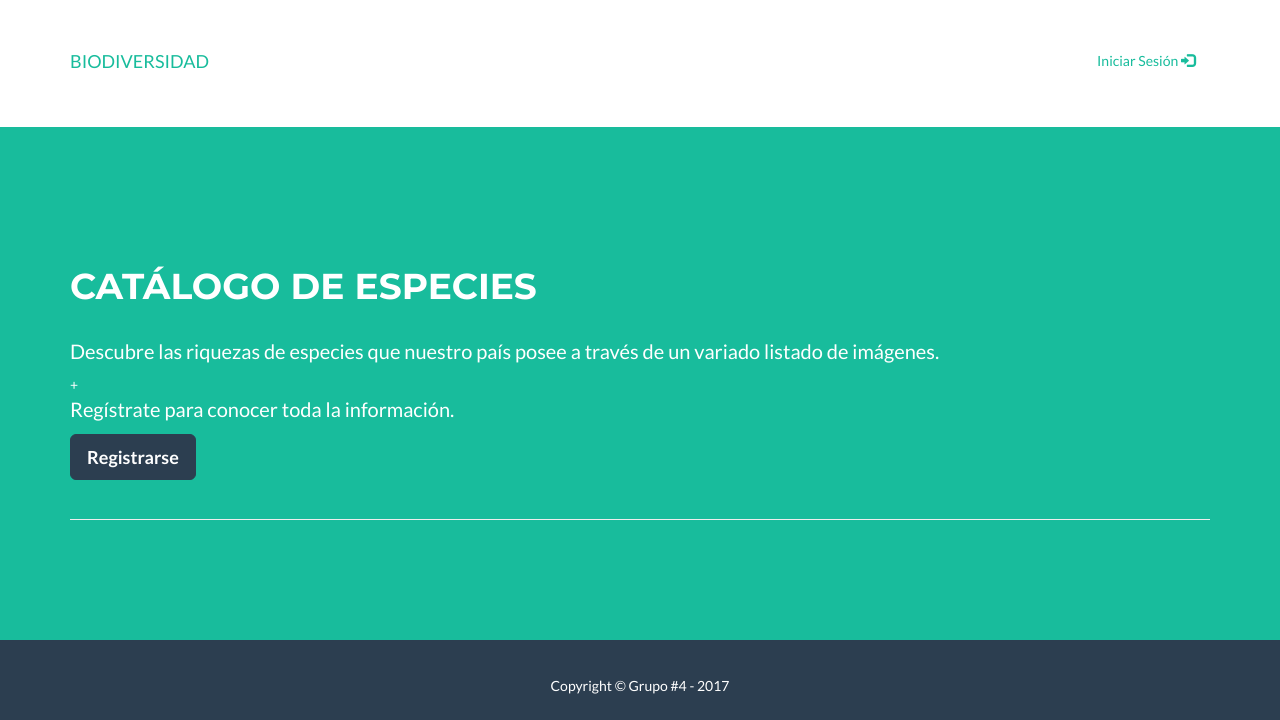
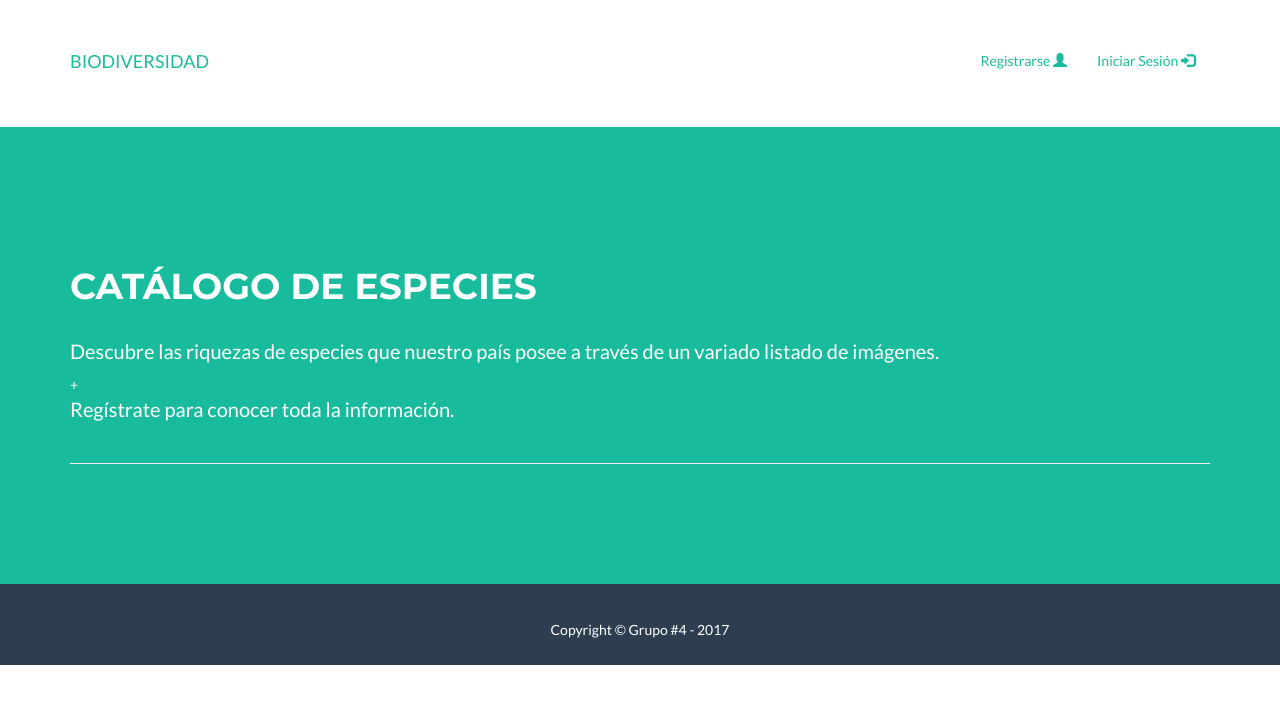
Before and after one commit to clsantana/CatalogoBiodiversidad, a Django app: page /catalogo/ in a window 1280 px wide. Shown: the top 720 px of the page. Run offline with Django 3.2, Linux system fonts and the light colour scheme; data that the repository does not hold is empty; some libraries are stand-ins or nearby versions.

Commit message:
se modifica el boton del crear usuario

```diff
--- a/CatalogoApp/templates/CatalogoApp/index.html
+++ b/CatalogoApp/templates/CatalogoApp/index.html
@@ -44,6 +44,7 @@
                 <li id="update_user"><a href="{% url 'catalogo:editar_perfil' %}">Editar Perfil</a></li>
                 <li id="cerrar_session"><a href="{% url 'catalogo:logout' %}" id="click_cerrar_session">Cerrar Sesión <span class="glyphicon glyphicon-log-out" ></span></a></li>
                 {% else %}
+                <li id="add_user"><a href="{% url 'catalogo:registro' %}">Registrarse <span class="glyphicon glyphicon-user"></span></a></li>
                 <li id="login_user"><a href="{% url 'catalogo:login' %}">Iniciar Sesión <span class="glyphicon glyphicon-log-in"></span></a></li>
                 {% endif %}
             </ul>
@@ -66,9 +67,10 @@
                  {% else %}
                     <p>Descubre las riquezas de especies que nuestro país posee a través de un variado listado de imágenes.</p>
 +                   <p>Regístrate para conocer toda la información.</p>
-                    <p>
+                    <!--mjmmj
+                     <p>
                         <a id="add_user" class="btn btn-primary btn-lg" href="{% url 'catalogo:registro' %}">Registrarse</a>
-                    </p>
+                    </p>-->
                  {% endif %}
                  <br/>
 
```
Also changed, not shown: images/Lilium_y6cY5fk.jpg (added), images/Orquidea_oOdD53E.jpg (added).
